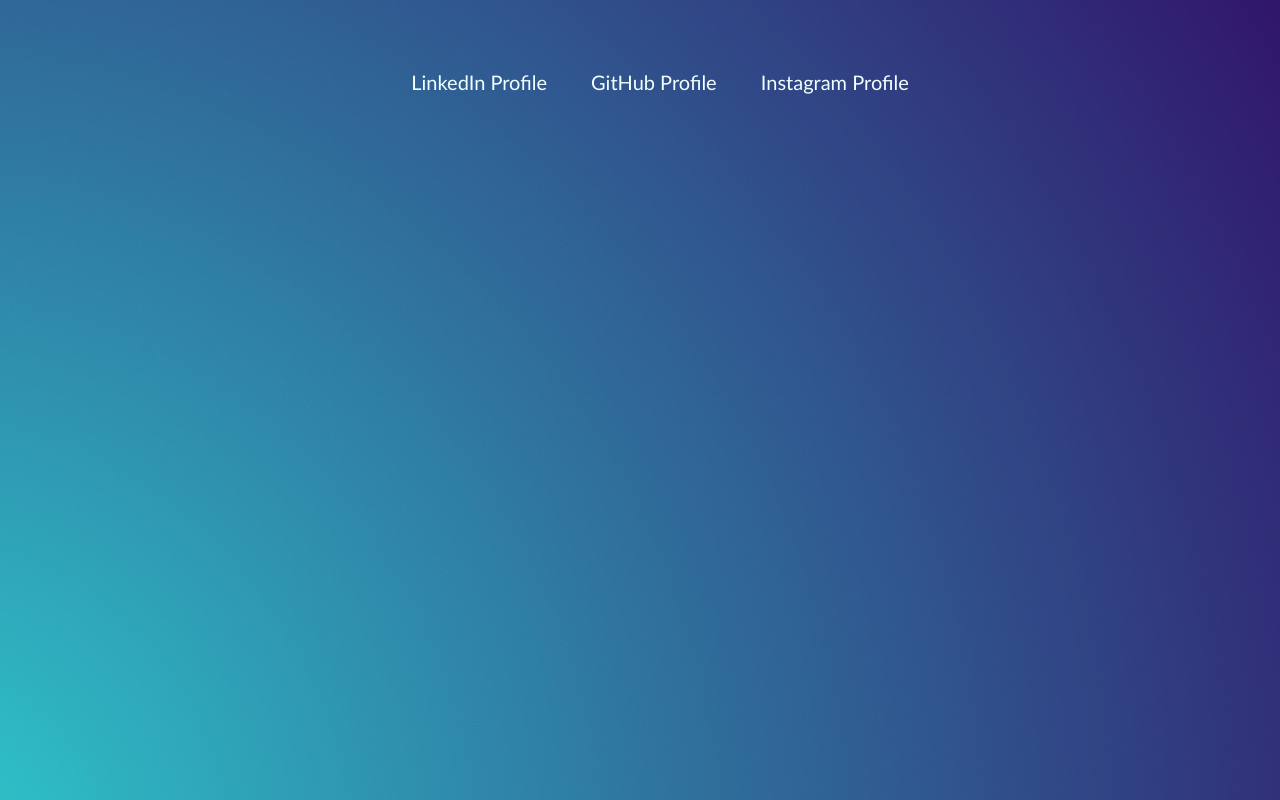
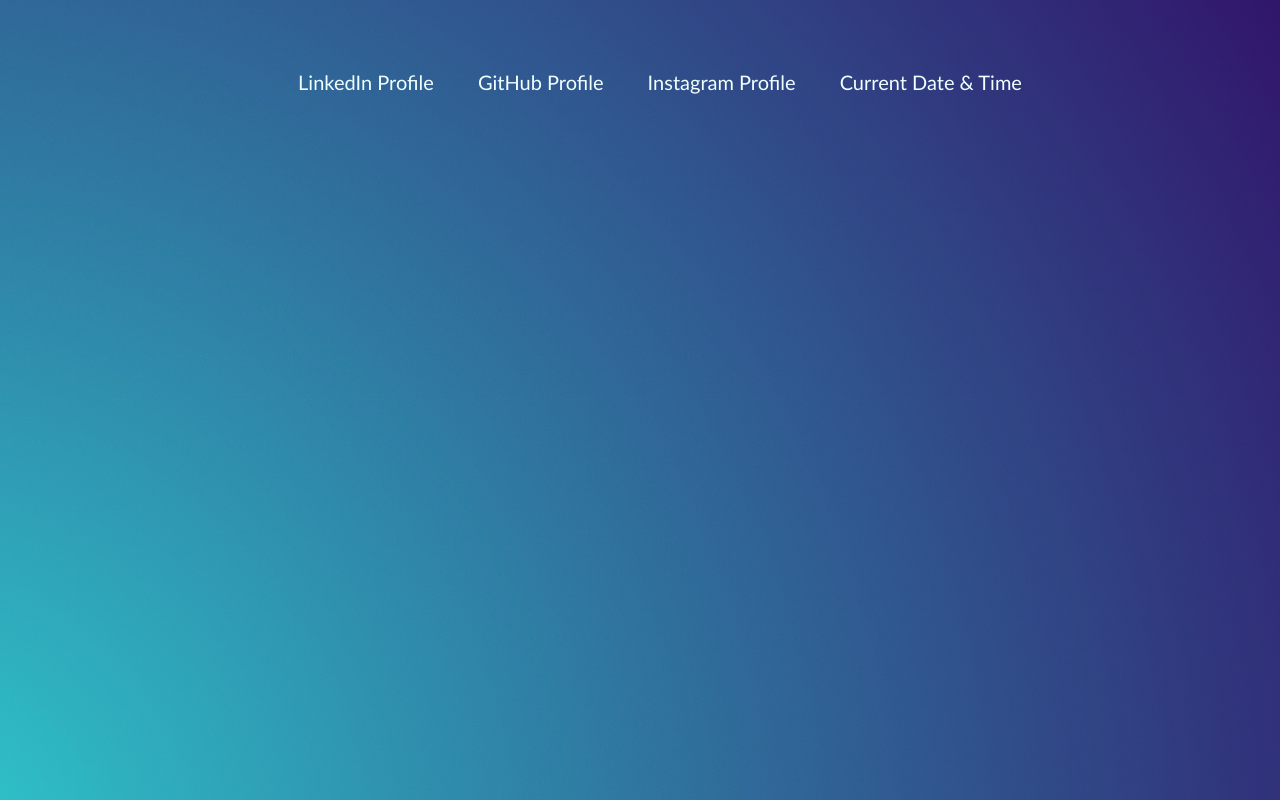
Before and after one commit to adityatak17/Basic-Portfolio, a plain HTML site: page about.html in a window 1280 px wide. Drawn offline with Linux system fonts and the light colour scheme.

Commit message:
Added Date  field to About Me

```diff
--- a/MyScript.js
+++ b/MyScript.js
@@ -1,9 +1,22 @@
-function heading_change(){
+function heading_change() {
+
     document.getElementById("heading-tag").innerHTML =
-        "A Great One I must add 😂 "
+        "A Great One I must add 😂 ";
 }
 
-function normal_heading(){
+function normal_heading() {
+
     document.getElementById("heading-tag").innerHTML =
-        "Hello I am Aditya Tak and I am a Software Developer!"
+        "Hello I am Aditya Tak and I am a Software Developer!";
 }
+
+function show_date() {
+
+    document.getElementById("date").innerHTML = Date();
+}
+
+function normal_option() {
+
+    document.getElementById("date").innerHTML =
+        "Current Date & Time";
+}
--- a/about.html
+++ b/about.html
@@ -14,8 +14,13 @@
             <li><a href="https://linkedin.com">LinkedIn Profile</a></li>
             <li><a href="https://github.com/adityatak17">GitHub Profile</a></li>
             <li><a href="https://instagram.com">Instagram Profile</a></li>
+            <li>
+                <a href="#" id="date" onmouseover="show_date()" onmouseout="normal_option()">
+                    Current Date & Time
+                </a>
+            </li>
         </ul>
     </div>
-
+    <script src="MyScript.js"></script>
 </body>
 </html>
```
